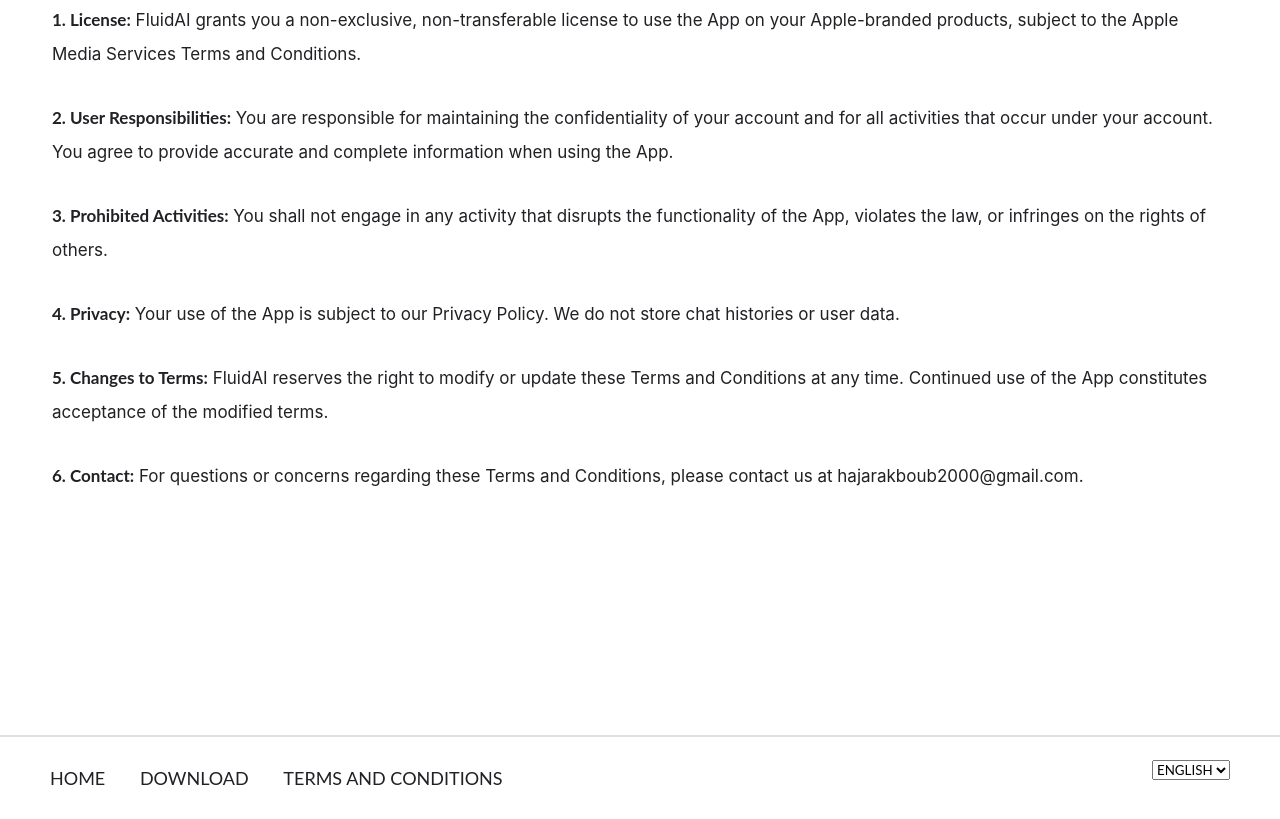
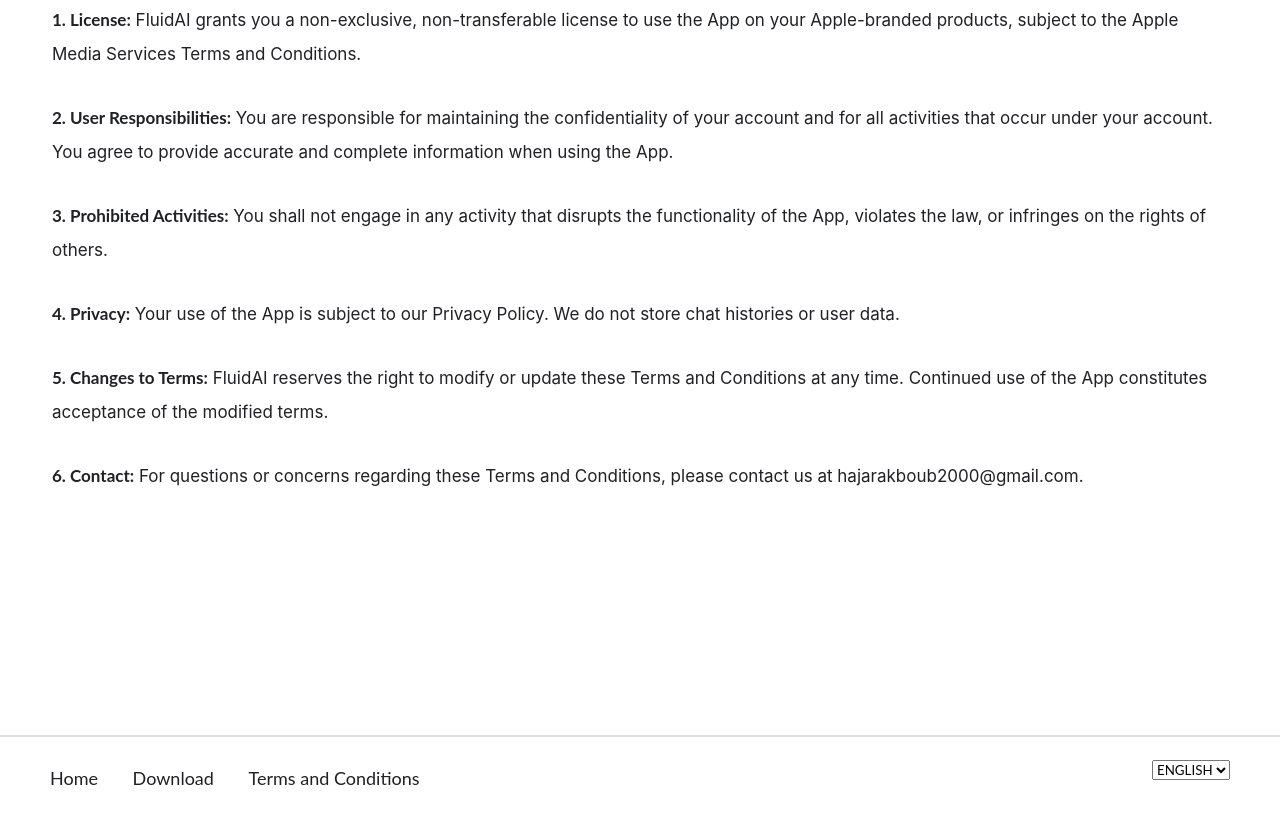
Before and after one commit to mirak2pk/Vortexit, a plain HTML site: page termsandconditions.html in a window 1280 px wide. Shown: the part 513-1332 px from the top of the page. Drawn offline with nearby package versions, Linux system fonts and the light colour scheme.

Commit message:
Update termsandconditions.html

```diff
--- a/termsandconditions.html
+++ b/termsandconditions.html
@@ -66,9 +66,9 @@
     <section id="footer">
         <div class="links">
             <ul>
-                <li><a href="#home">HOME</a></li>
-                <li><a href="#download">DOWNLOAD</a></li>
-                <li><a href="#terms">TERMS AND CONDITIONS</a></li>
+                <li><a href="#home">Home</a></li>
+                <li><a href="#download">Download</a></li>
+                <li><a href="#terms">Terms and Conditions</a></li>
             </ul>
         </div>
         <div class="language-option">
```
